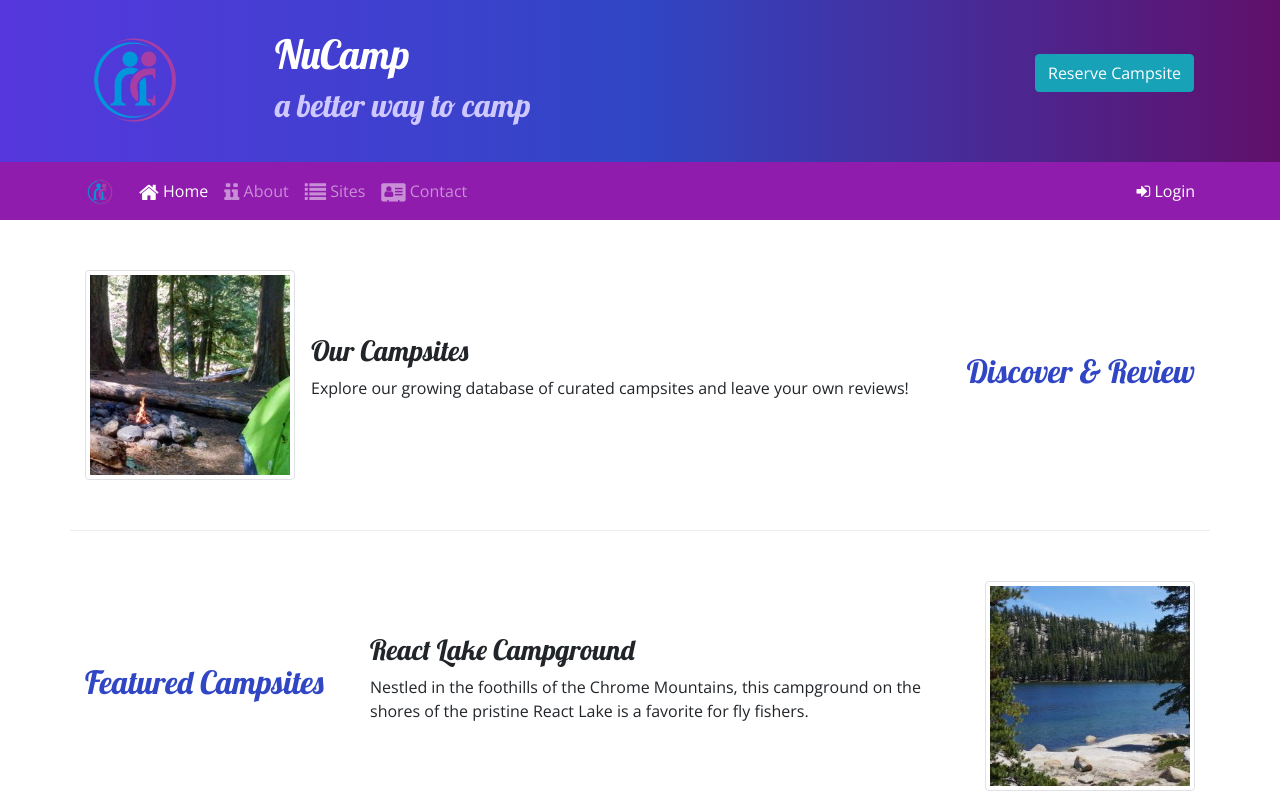
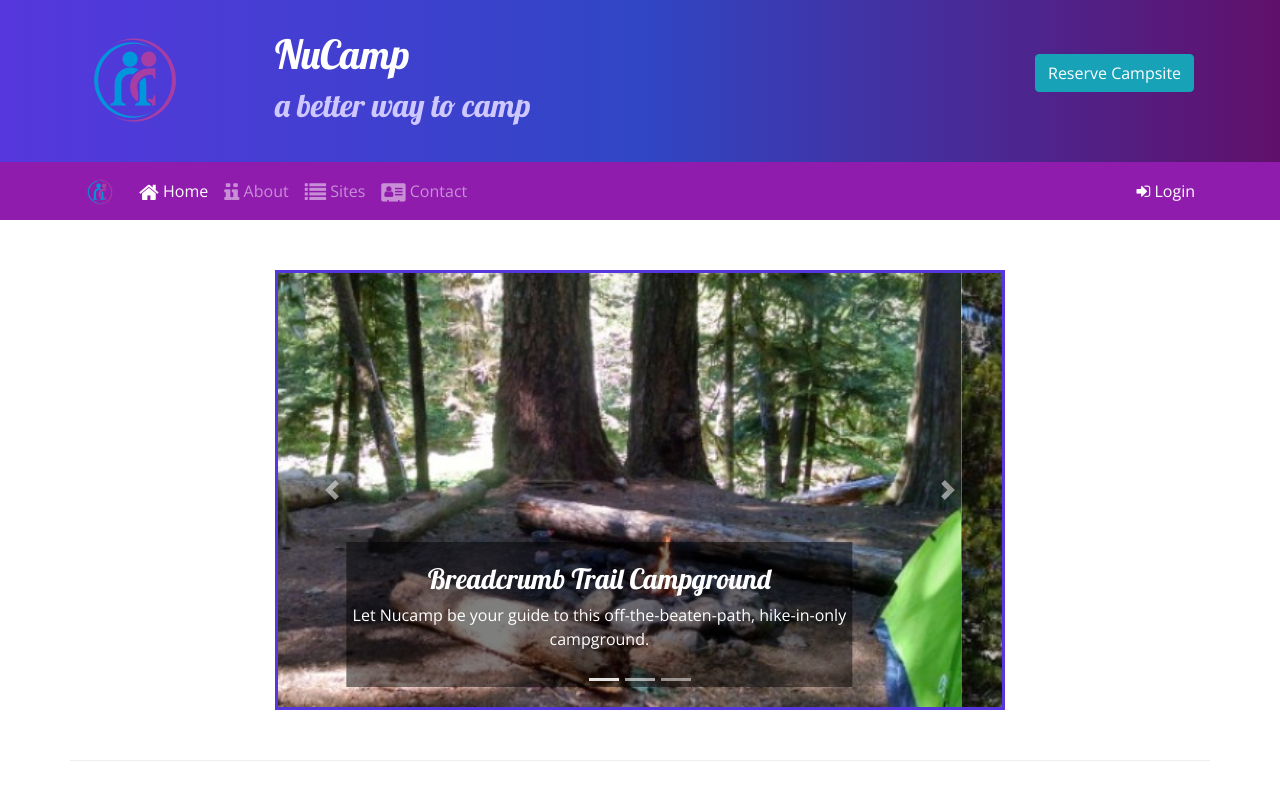
Before and after one commit to mashu2n/Nucampsite, a website: page index.html in a window 1280 px wide. Shown: the top 800 px of the page. Drawn offline with nearby package versions, Linux system fonts and the light colour scheme.

Commit message:
Carousel

```diff
--- a/css/styles.css
+++ b/css/styles.css
@@ -40,3 +40,11 @@ header h2 {
     border-top: none;
     padding: 10px;
 }
+
+.carousel-caption {
+    background-color: rgba(0,0,0,0.5);
+}
+
+.carousel {
+    border: solid #5637DD;
+}
--- a/index.html
+++ b/index.html
@@ -98,6 +98,50 @@
 </div>
 
     <div class="container">
+
+        <div class="row row-content">
+            <div class="col-md-8 mx-auto">
+                <div id="homeCarousel" class="carousel slide" data-ride="carousel">
+                    <ol class="carousel-indicators">
+                        <li data-target="#homeCarousel" data-slide-to="0" class="active"></li>
+                        <li data-target="#homeCarousel" data-slide-to="1"></li>
+                        <li data-target="#homeCarousel" data-slide-to="2"></li>
+                    </ol>
+                    <div class="carousel-inner">
+                        <div class="carousel-item active">
+                            <img class="d-block w-100" src="img/breadcrumb-trail.jpg" alt="Breadcrumb Trail Campground">
+                            <div class="carousel-caption">
+                                <h3>Breadcrumb Trail Campground</h3>
+                                <p class="d-none d-sm-block">Let Nucamp be your guide to this off-the-beaten-path, hike-in-only campground.</p>
+                            </div>
+                        </div>
+                        <div class="carousel-item">
+                            <img class="d-block w-100" src="img/react-lake.jpg" alt="React Lake Campground">
+                            <div class="carousel-caption">
+                                <h3>React Lake Campground</h3>
+                                <p class="d-none d-sm-block">Nestled in the foothills of the hrome Mountains, this campground on the shores of the pristine React Lake is a favorite for fly fishers.</p>
+                            </div>
+                        </div>
+                        <div class="carousel-item">
+                            <img class="d-block w-100" src="img/chrome-river.jpg" alt="Chrome River Campground">
+                            <div class="carousel-caption">
+                                <h3>Chrome River Campground</h3>
+                                <p class="d-none d-sm-block">Spend a few sunny days and starry nights beneath a canopy of old-growth first at this enchanting spot by the Chrome River.</p>
+                            </div>
+                        </div>
+                    </div>
+                    <a class="carousel-control-prev" href="#homeCarousel" role="button" data-slide="prev">
+                        <span class="carousel-control-prev-icon"></span>
+                        <span class="sr-only">Previous</span>
+                    </a>
+                    <a class="carousel-control-next" href="#homeCarousel" role="button" data-slide="next">
+                        <span class="carousel-control-next-icon"></span>
+                        <span class="sr-only">Next</span>
+                    </a>
+                </div>
+            </div>
+        </div>
+
         <div class="row row-content align-items-center">
             <div class="col-sm-4 order-sm-last col-md-3">
                 <h2 class="text-sm-right">Discover & Review</h2>
```
